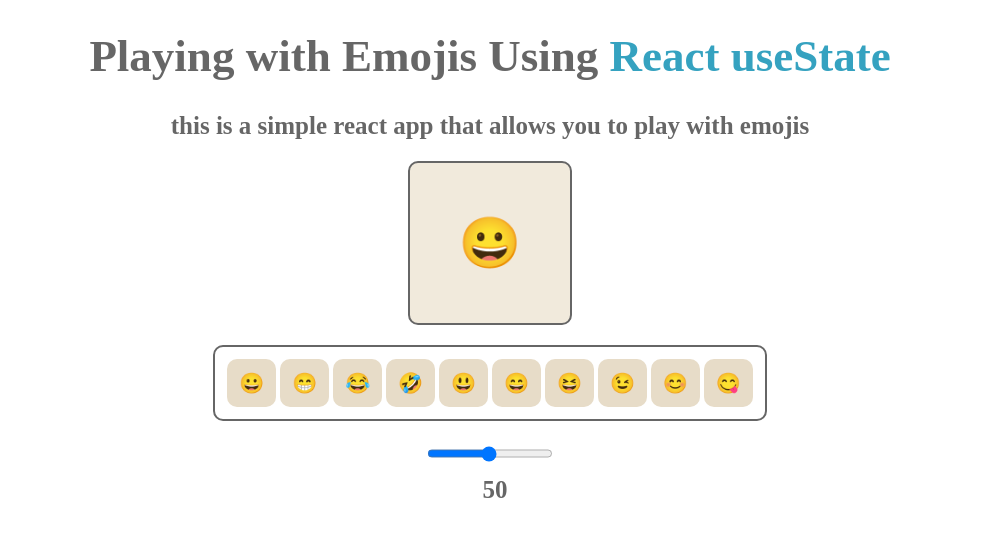
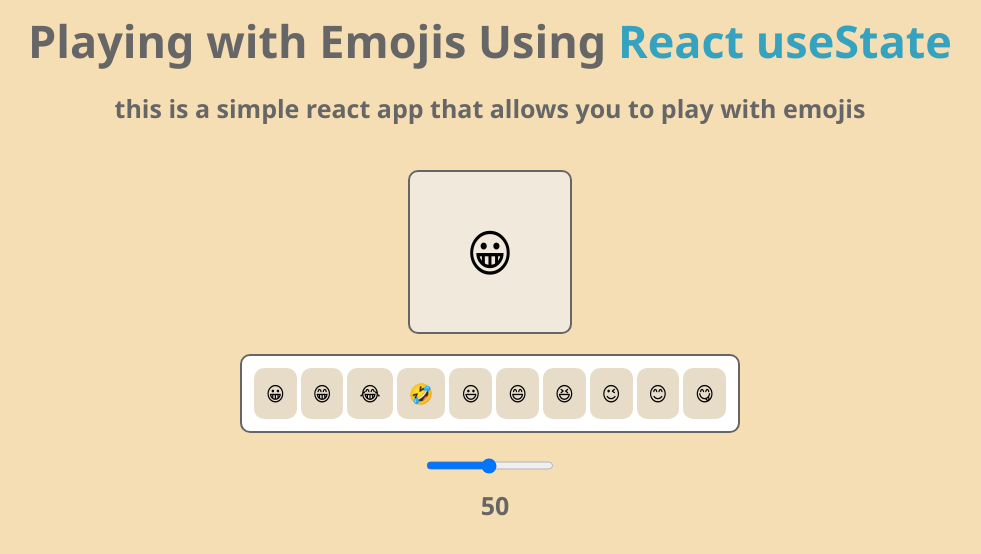
Before and after one commit to ANSHUMANMOREY7/usestate-web, a React (Vite) app: page / in a window 1280 px wide. Shown: the top 554 px of the page, without its empty margins (150-1131 px from the left). Built offline with nearby package versions, Linux system fonts and the light colour scheme.

Commit message:
page background and text sizings modified

```diff
--- a/src/Home.css
+++ b/src/Home.css
@@ -1,8 +1,20 @@
+*{
+    padding: 0;
+    margin: 0;
+
+}
+.body{
+    background-color: wheat;
+    padding: 0;
+    font-family: 'Segoe UI', Tahoma, Geneva, Verdana, sans-serif;
+    height: 100vh;
+}
 .head {
 
     text-align: center;
     color: #666666;
     font-size: 45px;
+    padding: 10px;
 
 }
 .highlight-head{
@@ -13,6 +25,8 @@
     text-align: center;
     color: #666666;
     font-size: 25px;
+    padding-bottom: 10px;
+    margin-bottom: 35px;
 
 }
 .emoji-box{
--- a/src/Home.jsx
+++ b/src/Home.jsx
@@ -5,7 +5,7 @@ function Home() {
     const [emoji , setemoji]= useState("😀");
     const [slidervalue , setslidervalue] = useState("50")
 return (
-    <div>
+    <div className='body'>
         <h1 className="head">Playing with Emojis Using <span className='highlight-head'> React useState </span></h1>
         <h2 className='sub-head'>this is a simple react app that allows you to play with emojis </h2>
         <div className='emoji-box' style={{ fontSize: `${slidervalue}px` }}>
```
